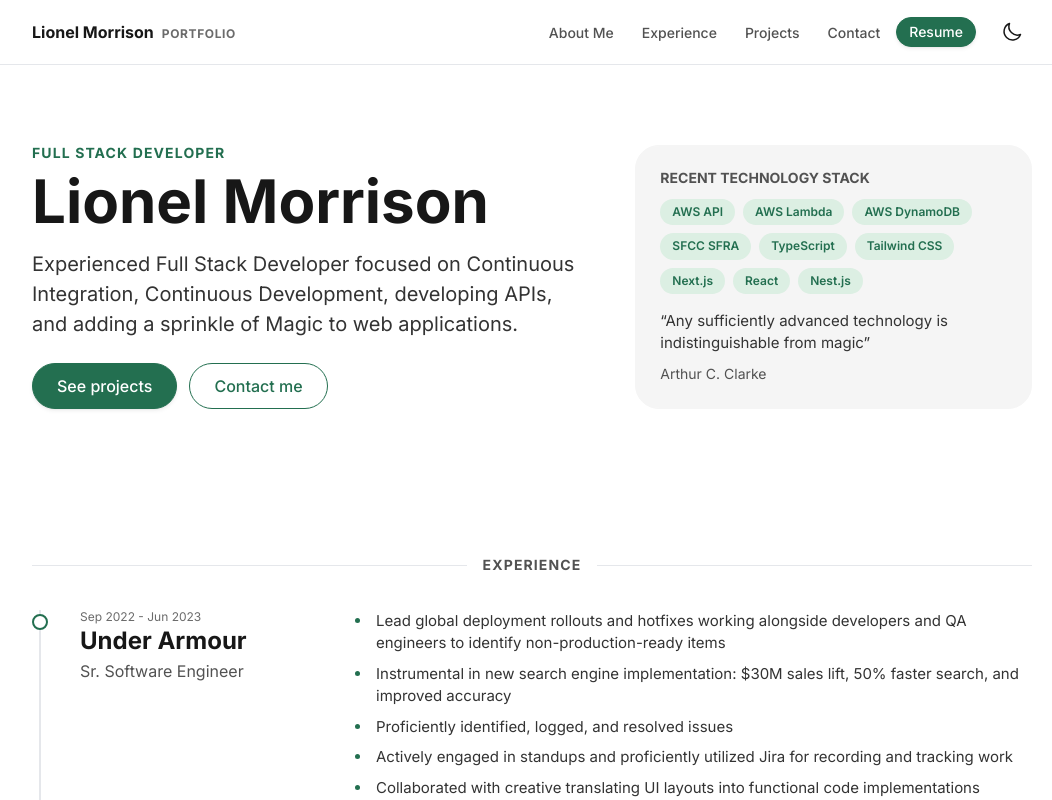
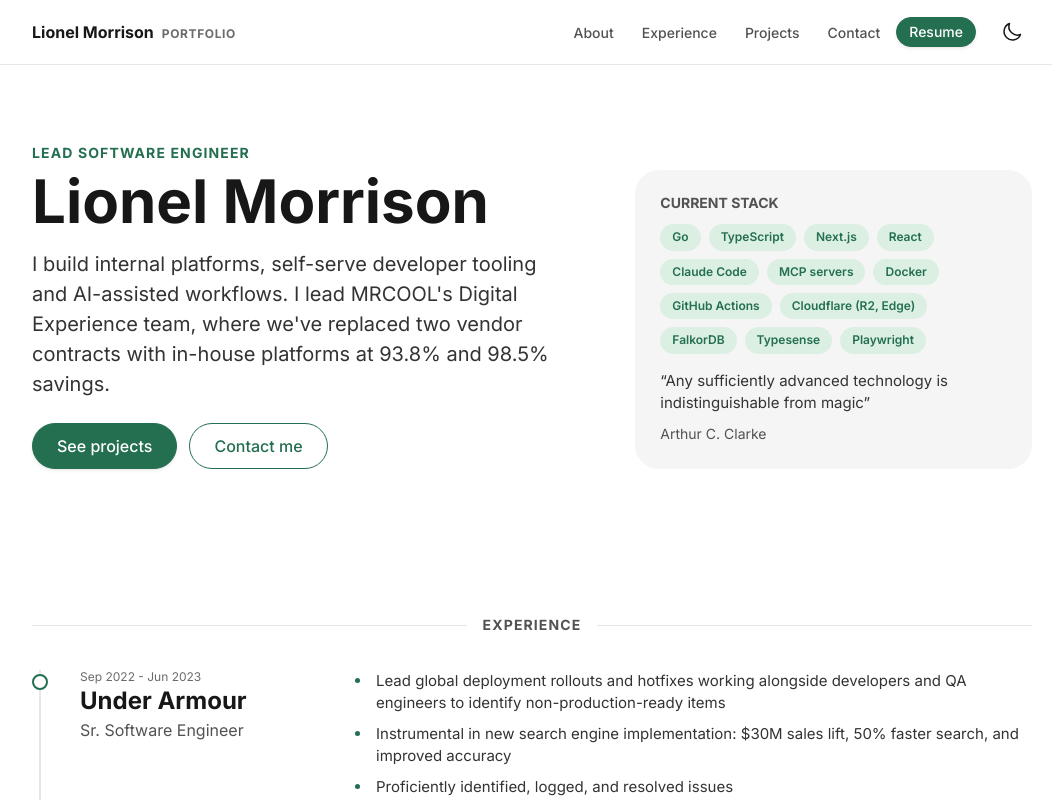
Before and after one commit to lioneljmorrison/portfolio, a Next.js app: page / in a window 1280 px wide. Shown: the top 800 px of the page, without its empty margins (108-1160 px from the left). Built offline with nearby package versions, Linux system fonts and the light colour scheme.

Commit message:
Site metadata, hero and footer copy for Lead Software Engineer
Title, description, Open Graph/Twitter card (og.png) and footer copy now come
from data.ts; one resumeUrl constant feeds the nav and footer.

Co-Authored-By: Claude Opus 5.5 <noreply@anthropic.com>

```diff
--- a/app/components/footer.tsx
+++ b/app/components/footer.tsx
@@ -1,15 +1,17 @@
-import type { AboutMe, Contact, NavLink } from '../interfaces';
+import type { AboutMe, Contact, FooterCopy } from '../interfaces';
 
 export default function Footer({
   anchor,
   name,
   contact,
-  resume,
+  resumeUrl,
+  copy,
 }: {
   anchor: string;
   name: AboutMe['name'];
   contact: Contact;
-  resume?: NavLink;
+  resumeUrl?: string;
+  copy: FooterCopy;
 }) {
   const year = new Date().getFullYear();
 
@@ -17,8 +19,8 @@ export default function Footer({
     <footer id={anchor} className="site-footer">
       <div className="footer-band">
         <div className="container container-xl footer-inner">
-          <h2 className="footer-title">Get in touch</h2>
-          <p className="p-lg footer-copy">Have a project or a role in mind? I would like to hear about it.</p>
+          <h2 className="footer-title">{copy.title}</h2>
+          <p className="p-lg footer-copy">{copy.text}</p>
           <div className="footer-actions">
             {contact.email && (
               <a className="btn btn-solid btn-md" href={`mailto:${contact.email}`}>
@@ -35,8 +37,8 @@ export default function Footer({
                 LinkedIn
               </a>
             )}
-            {resume && (
-              <a className="btn btn-outline btn-md" href={resume.href} target="_blank" rel="noreferrer">
+            {resumeUrl && (
+              <a className="btn btn-outline btn-md" href={resumeUrl} target="_blank" rel="noreferrer">
                 Resume
               </a>
             )}
--- a/app/data.ts
+++ b/app/data.ts
@@ -1,4 +1,23 @@
-import { AboutMe, Contact, Job, NavLinks, Projects } from './interfaces';
+import { AboutMe, Contact, FooterCopy, Job, NavLinks, Projects, SiteMeta } from './interfaces';
+
+export const siteMeta: SiteMeta = {
+  title: 'Lionel Morrison — Lead Software Engineer',
+  description:
+    'Lead software engineer building internal platforms, developer tooling and AI-assisted workflows in Go and TypeScript. Northern Vermont.',
+  // Carries /portfolio/ itself: configure-pages only injects basePath in CI. Image paths are relative to it.
+  siteUrl: 'https://lioneljmorrison.github.io/portfolio/',
+  ogImage: 'assets/og.png',
+  ogImageAlt: 'Lionel Morrison, Lead Software Engineer: Go, TypeScript, Agentic AI',
+};
+
+// Points to the old resume until a new link is available.
+export const resumeUrl = 'https://drive.google.com/file/d/1_Lq07acaEXcrddp59ruIDXjVm3cvT96-/view?usp=sharing';
+
+export const footerCopy: FooterCopy = {
+  title: 'Get in touch',
+  // eslint-disable-next-line quotes
+  text: "Have a platform to build or a team to grow? I'd like to hear about it.",
+};
 
 export const jobsData: Job[] = [
   {
@@ -65,19 +84,24 @@ export const aboutMe: AboutMe = {
   // eslint-disable-next-line quotes
   intro: "Hi, I'm",
   name: 'Lionel Morrison',
-  role: 'Full Stack Developer',
+  role: 'Lead Software Engineer',
   tldr: 'Experienced Full Stack Developer focused on Continuous Integration, Continuous Development, developing APIs, and adding a sprinkle of Magic to web applications.',
-  skillsTitle: 'Recent Technology Stack',
+  // eslint-disable-next-line quotes
+  pitch: "I build internal platforms, self-serve developer tooling and AI-assisted workflows. I lead MRCOOL's Digital Experience team, where we've replaced two vendor contracts with in-house platforms at 93.8% and 98.5% savings.",
+  skillsTitle: 'Current Stack',
   skills: [
-    'AWS API',
-    'AWS Lambda',
-    'AWS DynamoDB',
-    'SFCC SFRA',
+    'Go',
     'TypeScript',
-    'Tailwind CSS',
     'Next.js',
     'React',
-    'Nest.js',
+    'Claude Code',
+    'MCP servers',
+    'Docker',
+    'GitHub Actions',
+    'Cloudflare (R2, Edge)',
+    'FalkorDB',
+    'Typesense',
+    'Playwright',
   ],
   quote: {
     author: 'Arthur C. Clarke',
@@ -92,7 +116,7 @@ export const contact: Contact = {
 };
 
 export const navData: NavLinks = {
-  'About Me': {
+  About: {
     href: './#about',
   },
   Experience: {
@@ -105,7 +129,7 @@ export const navData: NavLinks = {
     href: './#contact',
   },
   Resume: {
-    href: 'https://drive.google.com/file/d/1_Lq07acaEXcrddp59ruIDXjVm3cvT96-/view?usp=sharing',
+    href: resumeUrl,
     target: '_blank',
   },
 };
--- a/app/layout.tsx
+++ b/app/layout.tsx
@@ -1,6 +1,7 @@
 import './globals.css';
 import type { Metadata } from 'next';
 import { Inter } from 'next/font/google';
+import { siteMeta } from './data';
 
 // Runs before first paint: applies a stored colour choice so there is no flash. Keep it tiny and dependency-free.
 const themeScript =
@@ -9,8 +10,21 @@ const themeScript =
 const inter = Inter({ subsets: ['latin'], variable: '--font-inter' });
 
 export const metadata: Metadata = {
-  title: 'Lionel Morrison - Portfolio',
-  description: 'Portfolio of work created in NextJS',
+  title: siteMeta.title,
+  description: siteMeta.description,
+  metadataBase: new URL(siteMeta.siteUrl),
+  openGraph: {
+    type: 'website',
+    title: siteMeta.title,
+    description: siteMeta.description,
+    images: [{ url: siteMeta.ogImage, width: 1200, height: 630, alt: siteMeta.ogImageAlt }],
+  },
+  twitter: {
+    card: 'summary_large_image',
+    title: siteMeta.title,
+    description: siteMeta.description,
+    images: [siteMeta.ogImage],
+  },
 };
 
 export default function RootLayout({
--- a/app/page.tsx
+++ b/app/page.tsx
@@ -3,7 +3,7 @@ import Hero from './components/hero';
 import Experience from './components/experience';
 import MainNav from './components/nav';
 import Projects from './components/projects';
-import { aboutMe, contact, jobsData, navData, projectData } from './data';
+import { aboutMe, contact, footerCopy, jobsData, navData, projectData, resumeUrl } from './data';
 import { Job } from './interfaces';
 import Footer from './components/footer';
 import Chatbot from './components/chatbot';
@@ -28,7 +28,7 @@ export default function Home() {
         <Experience anchor="experience" jobs={jobsData as Job[]}></Experience>
         <Projects anchor="projects" data={projectData}></Projects>
       </main>
-      <Footer anchor="contact" name={aboutMe.name} contact={contact} resume={navData.Resume}></Footer>
+      <Footer anchor="contact" name={aboutMe.name} contact={contact} resumeUrl={resumeUrl} copy={footerCopy}></Footer>
     </>
   );
 }
```
Also changed, not shown: app/interfaces.ts (+13 -0 lines), public/assets/og.png (added), 1 other file (tests, documents, lock files or other folders).
